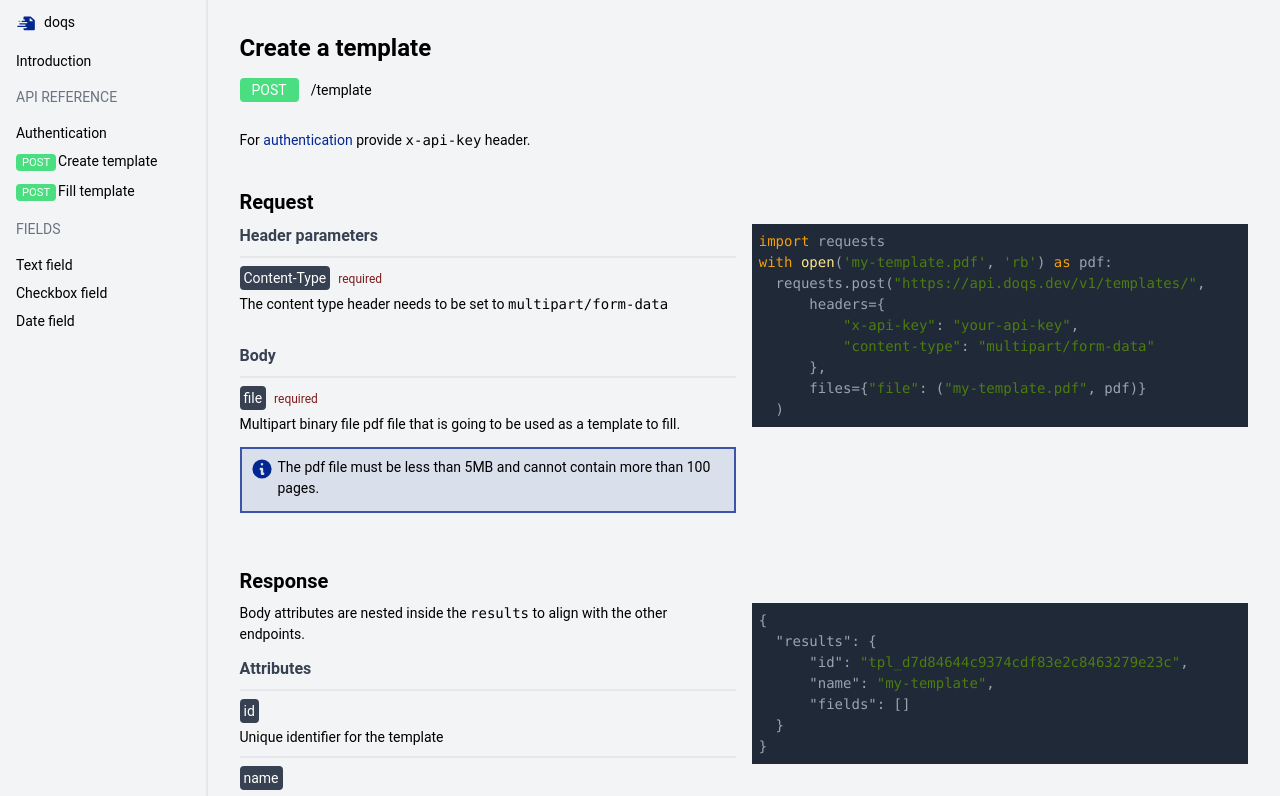
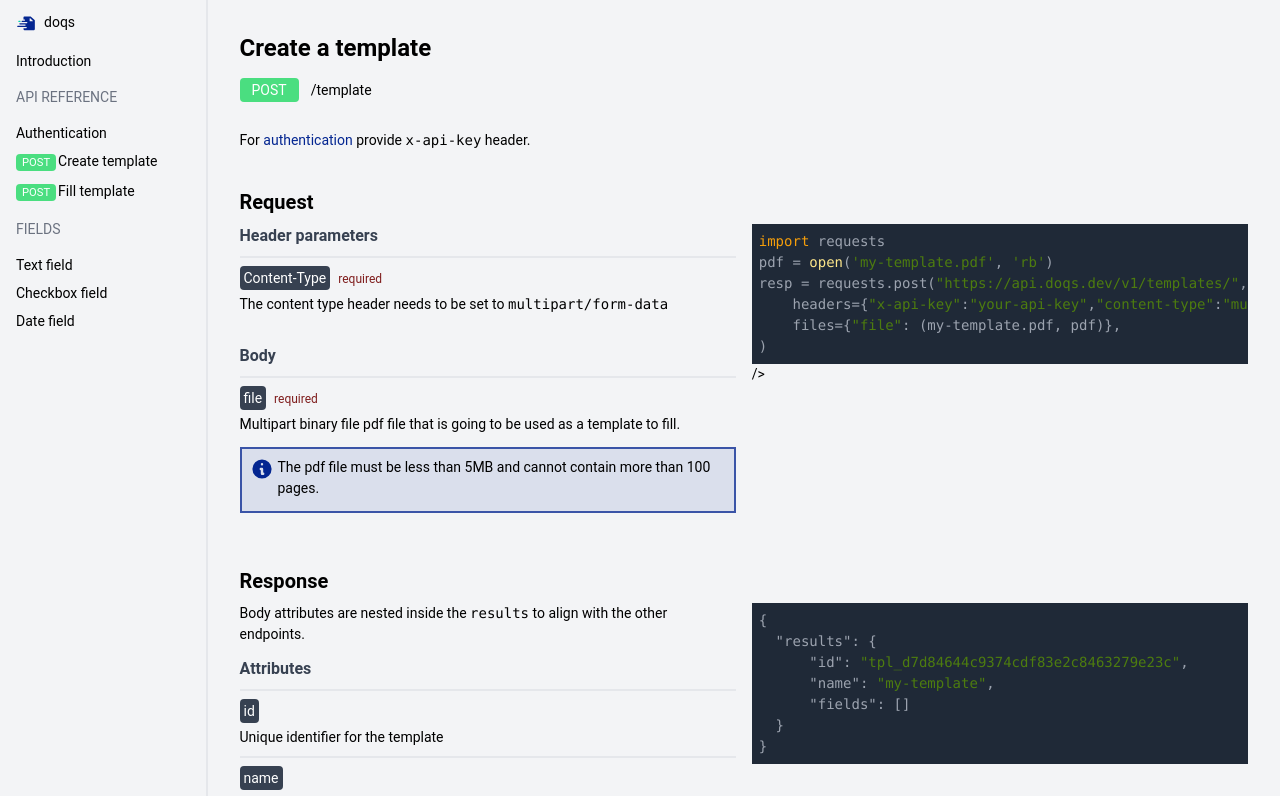
Before and after one commit to doqs-dev/docs, a Next.js app: page /api-reference/create-template in a window 1280 px wide. Shown: the top 796 px of the page. Built offline with nearby package versions, Linux system fonts and the light colour scheme.

Commit message:
chore: new component

```diff
--- /dev/null
+++ b/components/request-example.tsx
@@ -0,0 +1,29 @@
+import { SimpleCodeHighlighter } from "./code-highlighter";
+import { baseUrl } from "./constants";
+
+type Props = {
+  method: 'post' | 'get' | 'put' | 'delete',
+  url: string;
+  headers: object | null;
+  file: { key: string, fileName: string, variable: string } | null;
+  json: object | null;
+}
+
+export const RequestExample = (props: Props) => {
+
+  return (
+      <>
+        <SimpleCodeHighlighter language="python"
+                               code={`
+import requests
+${props.file ? `${props.file.variable} = open('${props.file.fileName}', 'rb')` : ''}
+resp = requests.post("${baseUrl}${props.url}",
+    headers=${JSON.stringify(props.headers)},
+    ${props.file ? `files={"${props.file?.key}": (${props.file?.fileName}, ${props.file?.variable})},` : ''} ${props.json ? `\njson=${JSON.stringify(props.json)}` : ''}
+)
+`.trim()}
+        />
+      </>
+  )
+
+};
--- a/pages/api-reference/create-template.mdx
+++ b/pages/api-reference/create-template.mdx
@@ -2,7 +2,9 @@ import {SimpleCodeHighlighter} from "../../components/code-highlighter";
 import {Endpoint} from "../../components/endpoint";
 import {Grid} from "../../components/grid"; import {Attribute} from "../../components/attribute"; import {
     baseUrl
-} from "../../components/constants"; import {Callout} from "../../components/callout";
+} from "../../components/constants"; import {Callout} from "../../components/callout"; import {
+    RequestExample
+} from "../../components/request-example";
 
 # Create a template
 
@@ -29,18 +31,13 @@ For [authentication](/api-reference/authentication)  provide `x-api-key` header.
         </Attribute>
         <br/>
     </div>
-    <SimpleCodeHighlighter language="python"
-                           code={`import requests
-with open('my-template.pdf', 'rb') as pdf:
-    requests.post("${baseUrl}/templates/",
-        headers={
+    <div>
+        <RequestExample method={"post"} headers={{
             "x-api-key": "your-api-key",
             "content-type": "multipart/form-data"
-        },
-        files={"file": ("my-template.pdf", pdf)}
-    )
-`}
-    />
+        }} url={"/templates/"} file={{key: 'file', fileName: 'my-template.pdf', variable: 'pdf'}}></RequestExample>
+        />
+    </div>
 </Grid>
 
 
```
